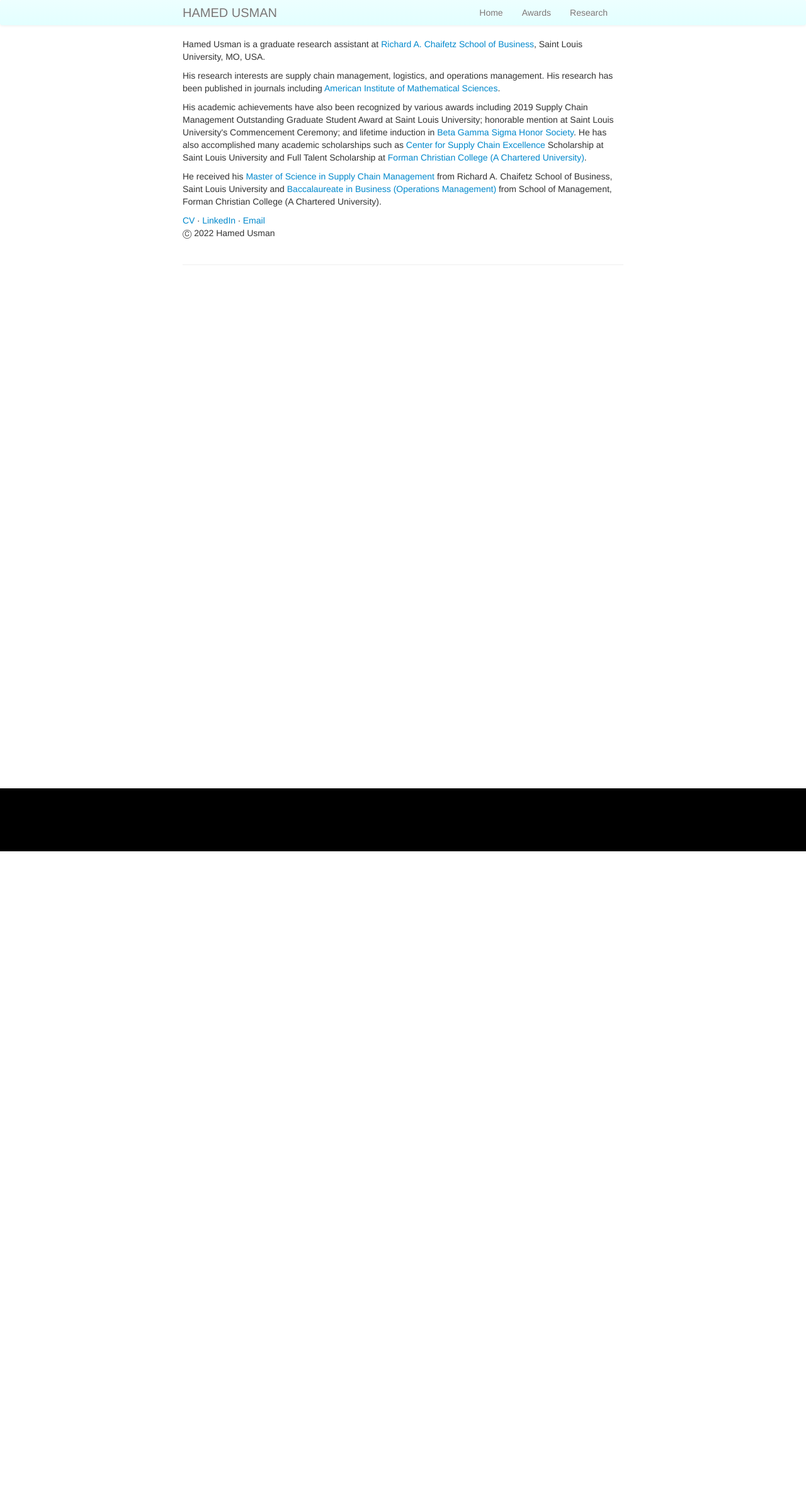
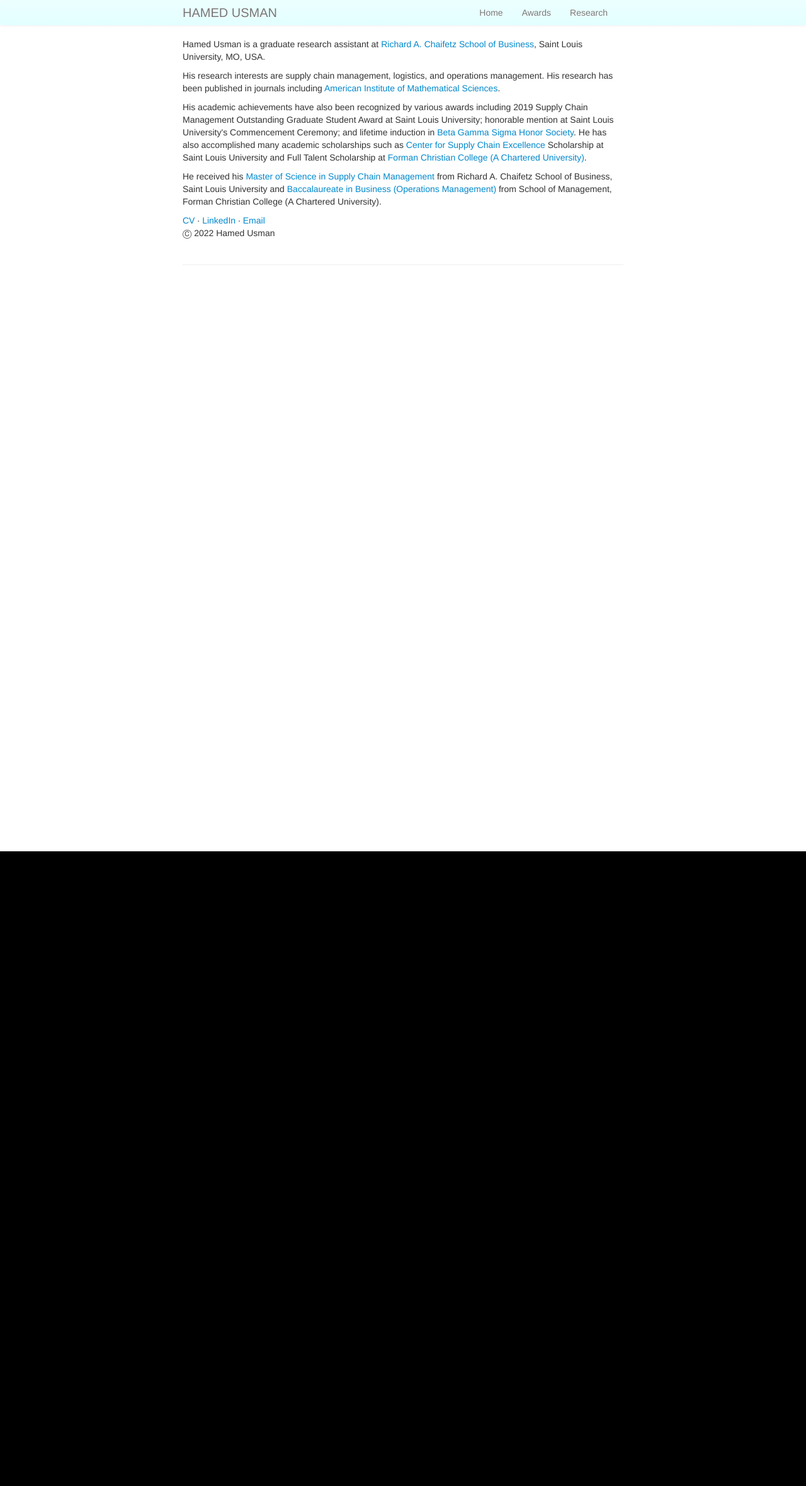
Before and after one commit to hamedusman/hamedusman.github.io, a Jekyll site: the page built from index.md, in a window 1280 px wide. Shown: the whole page at 63% size. Built offline with Jekyll 4.4.1, drawn with Linux system fonts in a browser that asks for light colours; before the commit the page ends 1352 px from its top, so only the background shows below that.

Commit message:
Update style.css

```diff
--- a/assets/themes/twitter/css/style.css
+++ b/assets/themes/twitter/css/style.css
@@ -72,6 +72,7 @@
 html, body {
   height: 100%;
   box-sizing: border-box;
+   box-sizing: inherit;
 }
 
 #container {
@@ -80,14 +81,16 @@
 }
 
 #main {
-  overflow: auto;
-  padding-bottom: 100px;
+  width: 80%;
+  marhin: 0 auto;
+  padding-top: 32px;
 }
 
 #footer {
   background-color: #000;
   position: relative;
-  height: 100px;
-  margin-top: -100px;
+  margin: 0;
+  min-height: 100%;
+  padding-bottom: 6.74rem;
   clear: both;
 }
```
